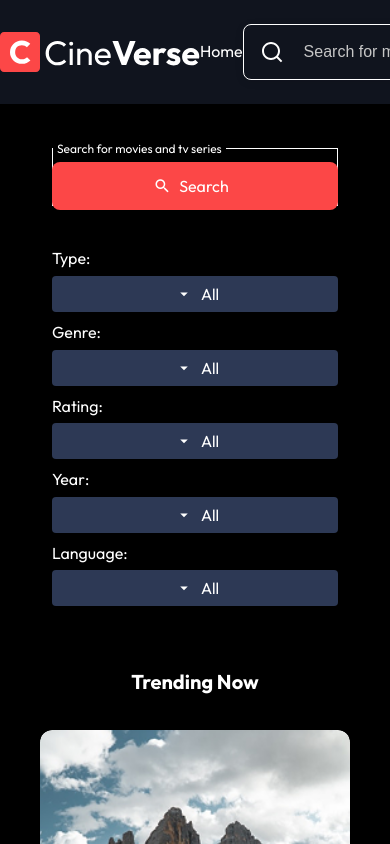
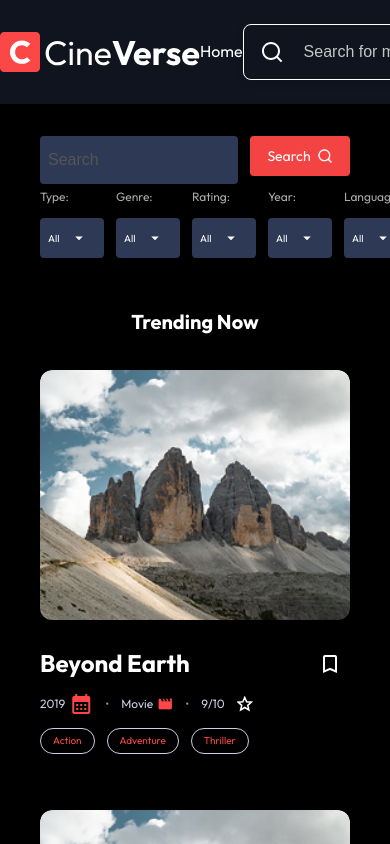
Before and after one commit to AmaliTech-Training-Academy/entertainment-app-frontend, an Angular app in the folder frontend/: page /advanced-search in a window 390 px wide. Shown: the top 844 px of the page. Built offline with nearby package versions, Linux system fonts and the light colour scheme.

Commit message:
Fix: Advanced search bar and filters responsiveness

```diff
--- a/frontend/src/app/components/advanced-search/advanced-search.component.html
+++ b/frontend/src/app/components/advanced-search/advanced-search.component.html
@@ -1,27 +1,24 @@
 <form (submit)="$event.preventDefault(); emitSearchEvent()">
   <div class="search-container">
     <div class="container">
-      <mat-form-field appearance="outline" floatLabel="always">
-        <mat-label>Search for movies and tv series</mat-label>
+      <div class="search-field">
         <input
-          matInput
           type="text"
           placeholder="Search"
           [formControl]="searchControl"
           aria-label="Search input"
           class="search-input"
         />
-      </mat-form-field>
+      </div>
 
       <button
-        mat-raised-button
         color="primary"
         (click)="emitSearchEvent()"
         aria-label="Search button"
         class="search-button"
       >
-        <span>Search</span>
-        <mat-icon>search</mat-icon>
+        <p>Search</p>
+        <img src="../.././../assets/images/search.png" alt="Search Icon" />
       </button>
     </div>
   </div>
@@ -33,7 +30,7 @@
         <span class="filter-label">Type:</span>
         <button mat-button [matMenuTriggerFor]="typeMenu" class="filter-button">
           <span>{{ selectedFilters.type }}</span>
-          <mat-icon fontIcon="arrow_drop_down"></mat-icon>
+          <mat-icon fontIcon="arrow_drop_down" class="filter-icon"></mat-icon>
         </button>
         <mat-menu #typeMenu="matMenu">
           <button
--- a/frontend/src/app/components/advanced-search/advanced-search.component.scss
+++ b/frontend/src/app/components/advanced-search/advanced-search.component.scss
@@ -7,76 +7,77 @@
 @use "../../../styles/stroke" as *;
 @use "sass:map";
 
-/* Main container styles */
 .container {
   display: flex;
-  justify-content: center;
+  justify-content: space-between;
   width: 100%;
-  max-width: 600px; /* Consistent max-width for both containers */
+  max-width: 600px;
   margin: 0 auto;
-  padding: map.get($spacing, 4) map.get($spacing, 3);
-  flex-wrap: wrap;
+  flex-wrap: nowrap;
   gap: map.get($spacing, 3);
 
-  /* Search field styles */
-  mat-form-field {
+  .search-field {
     flex-grow: 1;
-    min-width: 250px;
     height: 0.4em;
 
-    .mat-mdc-text-field-wrapper {
-      background-color: map.get($primary-colors, 400);
-    }
-
-    .mat-mdc-form-field-infix {
+    .search-input {
       padding-top: map.get($spacing, 2);
       padding-bottom: map.get($spacing, 2);
-    }
-
-    .mat-mdc-input-element {
-      height: 0.4em;
+      border-radius: map.get($radius, 2);
+      background-color: map.get($primary-colors, 800);
+      height: 3rem;
       @include typography(body, b1);
       color: map.get($neutral-colors, 100);
       padding: map.get($spacing, 2);
-
+      border: none;
+      width: 100%;
       &::placeholder {
-        color: map.get($neutral-colors, 300);
+        color: map.get($neutral-colors, 700);
       }
-    }
-
-    .mat-mdc-form-field-label {
-      @include typography(body, b1);
-      color: map.get($neutral-colors, 100);
     }
   }
 
-  /* Search button styles */
-  .search-button {
-    align-items: center;
+  // .search-button {
+  //   display: flex;
+  //   justify-content: space-between;
+  //   align-items: center;
+  //   flex-shrink: 1;
+  //   position: relative;
 
-    &.mat-mdc-raised-button {
-      @include typography(body, b1);
-      height: 48px;
-      padding: 0 map.get($spacing, 6);
-      background-color: map.get($secondary-colors, 200);
-      color: map.get($neutral-colors, 100);
-      border-radius: map.get($radius, 4);
-      box-shadow: map.get($effects, E0);
+  //   div {
+  //     order: 1;
+  //     @include typography(heading, hh5);
+  //     color: map.get($neutral-colors, 100);
+  //     margin-right: map.get($spacing, 2);
+  //   }
 
-      &:hover {
-        background-color: map.get($secondary-colors, 400);
-      }
+  //   // &.mat-mdc-raised-button {
+  //   @include typography(body, b1);
+  //   height: 48px;
+  //   width: 20%;
+  //   padding: 0 map.get($spacing, 6);
+  //   background-color: map.get($secondary-colors, 200);
+  //   color: map.get($neutral-colors, 100);
+  //   border-radius: map.get($radius, 4);
+  //   box-shadow: map.get($effects, E0);
 
-      .mat-icon {
-        margin-right: map.get($spacing, 2);
-      }
-    }
-  }
+  //   &:hover {
+  //     background-color: map.get($secondary-colors, 400);
+  //   }
+
+  //   img {
+  //     order: 2;
+  //   }
+
+  //   @media (max-width: 640px) {
+  //     @include typography(body, b1);
+  //   }
+  //   // }
+  // }
 }
 
-/* Search container specific styles */
 .search-container {
-  max-width: 960px;
+  max-width: 45rem;
   width: 100%;
   margin: 0 auto;
   padding: 0 map.get($spacing, 4);
@@ -86,93 +87,150 @@
   }
 }
 
-/* Filters container styles */
 .filters-container {
   width: 100%;
   margin: 0 auto;
   padding: 0 map.get($spacing, 4);
 
   .container {
-    /* Override justify-content for filters */
-    justify-content: center;
-    padding-bottom: map.get($spacing, 3);
+    display: flex;
+    flex-wrap: nowrap;
+    align-items: center;
 
-    /* Filter group styles */
     .filter-group {
       display: flex;
       flex-direction: column;
-      gap: map.get($spacing, 1);
-      align-items: center;
-      flex: 0 1 auto; /* Allow natural width */
-
-      filter-menu {
-        background-color: red;
-      }
 
       .filter-label {
         font-weight: 400;
-        width: 100%;
-        text-align: start;
+        @include typography(body, b2);
+        color: map.get($neutral-colors, 400);
+        margin-bottom: map.get($spacing, 3);
       }
 
       .filter-button {
-        width: 100px; /* Slightly wider for better appearance */
-        height: 36px;
-        background-color: map.get($primary-colors, 800) !important;
-        color: map.get($neutral-colors, 100) !important;
+        display: flex;
+        align-items: center;
+        padding: map.get($spacing, 2);
+        justify-content: space-between;
+        gap: map.get($spacing, 1);
+        max-width: 100%;
+        width: 70px;
+        background-color: map.get($primary-colors, 800);
+        color: map.get($neutral-colors, 100);
+        border-radius: map.get($radius, 2);
         @include typography(body, b1);
-        border-radius: map.get($radius, 2);
-        display: flex;
-        flex-direction: row;
-        align-items: center;
-        justify-content: center;
-        text-align: center;
-        padding: 0 map.get($spacing, 3);
+        white-space: nowrap;
+
+        span {
+          order: 1;
+        }
 
         mat-icon {
-          font-size: 18px;
-          margin-left: map.get($spacing, 1);
-          color: map.get($neutral-colors, 100);
+          order: 2;
+          transition: transform 0.2s ease;
+        }
+
+        &[aria-expanded="true"] mat-icon {
+          transform: rotate(180deg);
+        }
+
+        @media screen and (max-width: 464px) {
+          width: 3rem;
+          @include typography(body, b2);
+        }
+
+        @media screen and (max-width: 432px) {
+          width: 2.6rem;
+          @include typography(body, b3);
+        }
+
+        @media screen and (max-width: 420px) {
+          width: 2rem;
+          // @include typography(body, b4);
+        }
+
+        @media screen and (max-width: 390px) {
+          width: 1.8rem;
+          // @include typography(body, b5);
         }
       }
     }
   }
 }
 
-/* Responsive adjustments */
-@media (max-width: 768px) {
-  .container {
-    padding: map.get($spacing, 3);
-  }
+/* Dropdown menu styles (same for all screens) */
+::ng-deep .mat-mdc-menu-panel {
+  background-color: map.get($primary-colors, 800) !important;
+  max-height: 300px;
+  overflow-y: auto;
 
-  .filters-container .container {
-    .filter-group {
-      flex: 1 1 40%; /* Two columns on medium screens */
-      max-width: 140px;
+  .mat-mdc-menu-item {
+    color: map.get($neutral-colors, 100);
+
+    &:hover {
+      background-color: map.get($primary-colors, 700) !important;
     }
   }
 }
 
-@media (max-width: 600px) {
-  .container {
-    gap: map.get($spacing, 2) map.get($spacing, 3);
-    flex-direction: column;
-    align-items: stretch;
+// dey  play
 
-    mat-form-field {
-      min-width: 100%;
+.search-button {
+  display: inline-flex;
+  align-items: center;
+  justify-content: center;
+  gap: 8px; // Space between text and icon
+  min-width: 120px;
+  height: 48px;
+  padding: 0 16px;
+  border-radius: 4px;
+  background-color: #f44343; // Your red color
+  color: white;
+  font-size: 16px;
+  font-weight: normal; // Not bold
+  border: none;
+  cursor: pointer;
+  box-sizing: border-box;
+  position: relative;
+  overflow: hidden; // Keeps content contained
+  transition: all 0.2s ease;
+
+  &:hover {
+    background-color: #e03e3e; // Darker red on hover
+  }
+
+  div {
+    white-space: nowrap;
+    overflow: hidden;
+    text-overflow: ellipsis;
+  }
+
+  img {
+    width: 20px;
+    height: 20px;
+    object-fit: contain;
+    flex-shrink: 0; // Prevents icon from shrinking
+  }
+
+  @media (max-width: 640px) {
+    padding: 0 12px;
+    min-width: 100px;
+    gap: 6px;
+
+    img {
+      width: 18px;
+      height: 18px;
     }
   }
 
-  .filters-container .container {
-    .filter-group {
-      flex: 1 1 100%; /* Full width on small screens */
-      max-width: 100%;
+  @media (max-width: 440px) {
+    height: 40px;
+    font-size: 14px;
 
-      .filter-button {
-        width: 100%;
-        justify-content: center;
-      }
+    img {
+      width: 16px;
+      height: 16px;
     }
   }
 }
--- a/frontend/src/app/pages/advanced-search.page/advanced-search.page.component.html
+++ b/frontend/src/app/pages/advanced-search.page/advanced-search.page.component.html
@@ -5,15 +5,16 @@
     </form>
 
     <section class="trending-section">
-      <h3 class="section-title">Trending Now</h3>
+      <h3 class="section-title">
+        {{ searchQuery ? "Search Results" : "Trending Now" }}
+      </h3>
 
       <!-- pagination -->
 
       <!-- Empty State -->
       <div *ngIf="filteredMovies.length === 0" class="empty-state">
-        <mat-icon class="empty-icon">search_off</mat-icon>
-        <h3 class="empty-title">No results found</h3>
-        <p class="empty-message">Try adjusting your search or filters</p>
+        <h3 class="empty-title">No Results Found For::</h3>
+        <p class="empty-message">{{ searchQuery }}</p>
         <button mat-raised-button color="primary" (click)="resetFilters()">
           Reset Filters
         </button>
--- a/frontend/src/app/pages/advanced-search.page/advanced-search.page.component.scss
+++ b/frontend/src/app/pages/advanced-search.page/advanced-search.page.component.scss
@@ -63,7 +63,7 @@
       background-color: map.get($neutral-colors, 900);
       border-radius: map.get(radius.$radius, 2);
       padding: 0.5rem 0.75rem;
-      max-width: 400px;
+      // max-width: 400px;
       width: 100%;
 
       .search-icon {
@@ -128,7 +128,6 @@
   padding: 0 1.5rem;
 
   .search-section {
-    max-width: 900px;
     width: 100%;
     margin-top: 2rem;
 
```
Also changed, not shown: frontend/src/app/components/advanced-search/advanced-search.component.ts (+2 -8 lines), frontend/src/assets/images/search.png (added).
